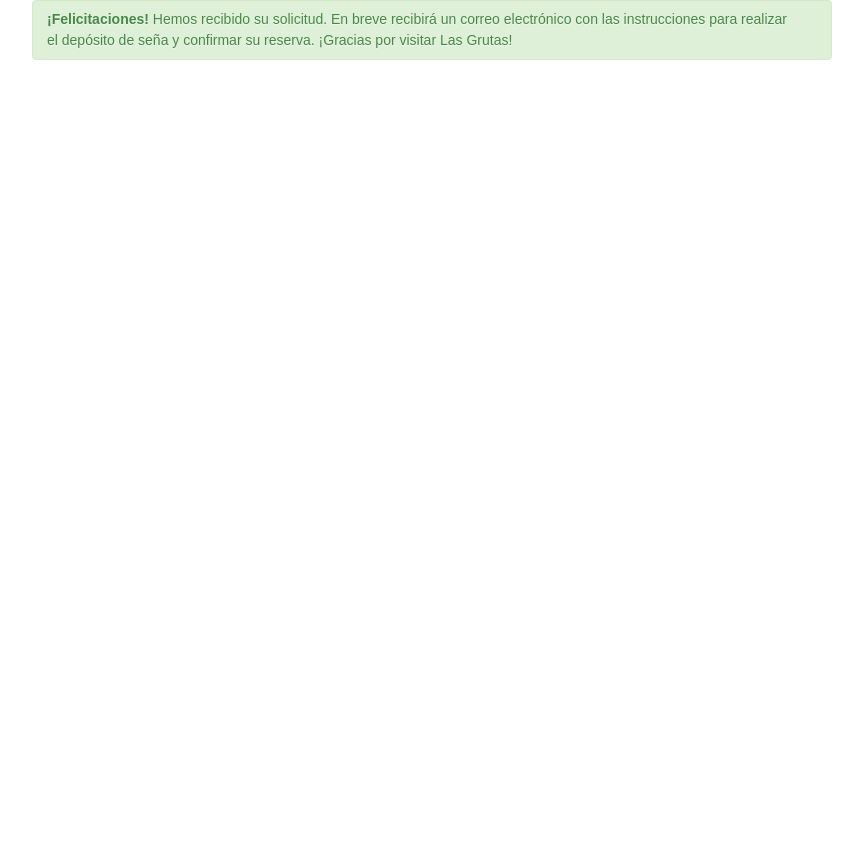
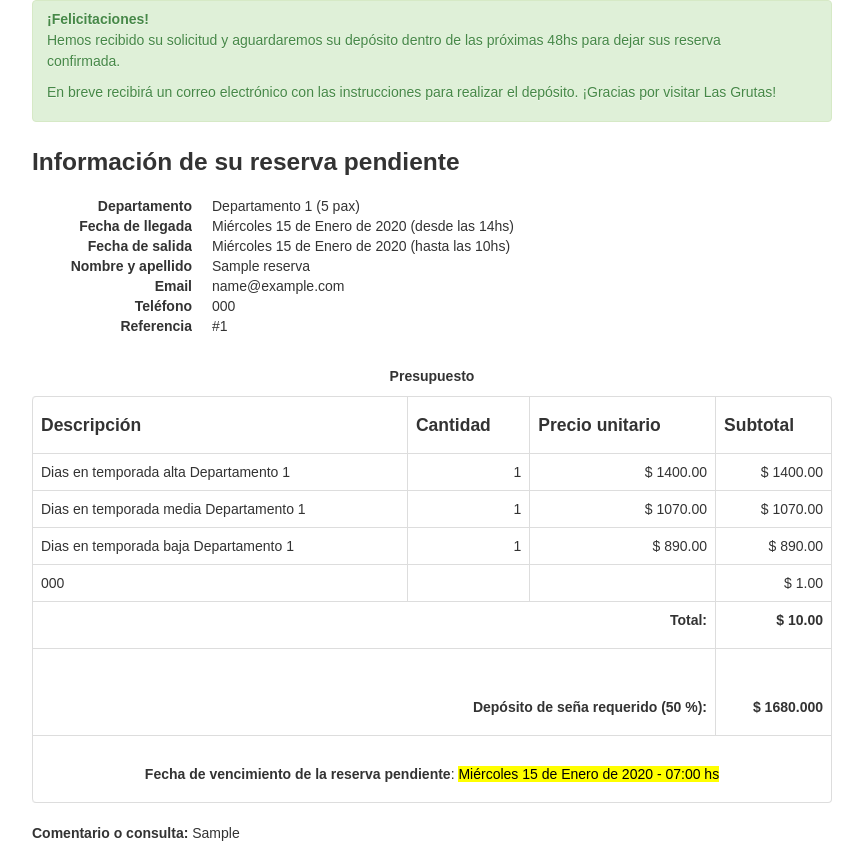
Before and after one commit to mgaitan/lacalma-reservas, a Django app: template lacalma/templates/gracias.html in a window 1280 px wide. Shown: the whole page, without its empty margins (208-1071 px from the left). Before the commit the page ends 60 px from the top, so only its background shows below. Run offline with Django 3.2, Linux system fonts and the light colour scheme; the template is opened without the code that fills it: values that come from a table or form of the project are taken from there, others are empty; data comes from the database, SQL or seed files in the repository; tables that the repository leaves empty hold one stand-in row (values such as "Sample post"); parts of the project's set-up code (start-up, migrations or seed data) failed here and were passed over; some libraries are stand-ins or nearby versions.

Commit message:
un poco de jquery y mas toques a templates

```diff
--- a/lacalma/models.py
+++ b/lacalma/models.py
@@ -55,7 +55,7 @@ class Reserva(TimeStampedModel):
     procedencia = models.CharField(max_length=50, null=True, blank=True, help_text='¿De qué ciudad nos visita?')
     telefono = models.CharField(max_length=50, null=True, blank=True, help_text=u'Por favor, incluya la característica')
     whatsapp = models.BooleanField('Utiliza whatsapp?', default=False)
-    email = models.EmailField(null=True, blank=True, )
+    email = models.EmailField(null=True, blank=True, help_text="Por favor, revise atentamente que su dirección sea la correcta")
     estado = models.CharField(max_length=50, choices=ESTADOS, default=ESTADOS.pendiente)
     como_se_entero = models.CharField(verbose_name=u'¿Cómo conoció La Calma?', max_length=50, choices=ENTERO, null=True, blank=True)
     comentario = models.TextField(verbose_name=u'¿Algún comentario?', null=True, blank=True)
@@ -115,14 +115,13 @@ class Reserva(TimeStampedModel):
         for facturable in self.facturables.all():
             self.costo_total += facturable.monto
 
-
     def calcular_vencimiento(self):
         # fecha vencimiento
         desde = datetime.combine(self.desde, time(14, 0, tzinfo=UTC))
         faltan = int((desde - timezone.now()).total_seconds() / 3600)
         if faltan >= 240:
             # mas de 10 dias?
-            self.fecha_vencimiento_reserva = timezone.now() + timedelta(hours=72)
+            self.fecha_vencimiento_reserva = timezone.now() + timedelta(hours=48)
         else:
             self.fecha_vencimiento_reserva = desde - timedelta(hours=faltan*0.75)
 
--- a/lacalma/templates/as_invoice.html
+++ b/lacalma/templates/as_invoice.html
@@ -56,7 +56,7 @@
 
           {% if reserva.dias_alta %}
           <tr>
-            <td>Dias en temporada alta</td>
+            <td>Dias en temporada alta {{ reserva.departamento.nombre }}</td>
             <td><div class="text-right">{{ reserva.dias_alta }}</div></td>
             <td><div class="text-right">$ {{ reserva.departamento.dia_alta }}</div></td>
             <td><div class="text-right">$ {{ reserva.detalle.alta }}</div></td>
@@ -64,7 +64,7 @@
           {% endif %}
           {% if reserva.dias_media %}
           <tr>
-            <td>Dias en temporada media</td>
+            <td>Dias en temporada media {{ reserva.departamento.nombre }}</td>
             <td><div class="text-right">{{ reserva.dias_media }}</div></td>
             <td><div class="text-right">$ {{ reserva.departamento.dia_media }}</div></td>
             <td><div class="text-right">$ {{ reserva.detalle.media }}</div></td>
@@ -72,7 +72,7 @@
           {% endif %}
           {% if reserva.dias_baja %}
           <tr>
-            <td>Dias en temporada baja</td>
+            <td>Dias en temporada baja {{ reserva.departamento.nombre }}</td>
             <td><div class="text-right">{{ reserva.dias_baja }}</div></td>
             <td><div class="text-right">$ {{ reserva.departamento.dia_baja }}</div></td>
             <td><div class="text-right">$ {{ reserva.detalle.baja }}</div></td>
@@ -100,7 +100,7 @@
             <td><p class="text-right"><strong>$ {{ reserva.costo_total }}</strong></p></td>
           </tr>
 
-
+  {% if reserva.id %}
         <tr>
             <td colspan="3"><p class="text-right" > <br> <br><strong>Depósito de seña requerido ({{ reserva.deposito_requerido.0 }} %): </strong></p></td>
             <td><p class="text-right"><br> <br><strong>$ {{ reserva.deposito_requerido.1 }} </strong></p></td>
@@ -109,17 +109,16 @@
             <td colspan="4"><p class="text-center"><br><strong>Fecha de vencimiento de la reserva pendiente</strong>:  <mark> {{ reserva.fecha_vencimiento_reserva|date:"l j \d\e F \d\e Y - H:i \h\s" }}</mark></p></td>
 
           </tr>
-
+  {% endif %}
 
 
         </tbody>
       </table>
 
 
-      {% if reserva.id %}
+          {% if reserva.id %}
 
                 <p><strong>Comentario o consulta:</strong>
                     {{ reserva.comentario|default:"-" }}</p>
 
-
-      {% endif %}
+          {% endif %}
--- a/lacalma/templates/gracias.html
+++ b/lacalma/templates/gracias.html
@@ -6,8 +6,21 @@
 
                 <div class="alert alert-success" >
 
-    <strong>¡Felicitaciones!</strong> Hemos recibido su solicitud. En breve recibirá un correo electrónico con las instrucciones para realizar el depósito de seña y confirmar su reserva. ¡Gracias por visitar Las Grutas!
+    <strong>¡Felicitaciones!</strong>
+
+    <p>Hemos recibido su solicitud y aguardaremos su depósito dentro de las próximas 48hs para dejar sus reserva confirmada.</p>
+
+    <p>En breve recibirá un correo electrónico con las instrucciones para realizar el depósito. ¡Gracias por visitar Las Grutas!</p>
+
     </div>
+
+    {% if reserva %}
+    <h3>Información de su reserva pendiente</h3>
+
+         {% include "as_invoice.html" %}
+
+
+    {% endif %}
 
 
     {% endblock body %}
--- a/lacalma/views.py
+++ b/lacalma/views.py
@@ -72,7 +72,7 @@ class ReservaWizard(SessionWizardView):
                                    bcc=['info@lacalma-lasgrutas.com.ar'])
             msg.attach_alternative(mail_html, "text/html")
             msg.send()
-
+            self.request.session['reserva_reciente'] = reserva.id
             return redirect('/gracias/')
         else:
             mp = mercadopago.MP(settings.MP_CLIENT_ID, settings.MP_CLIENT_SECRET)
@@ -112,7 +112,9 @@ class ReservaWizard(SessionWizardView):
 
 
 def gracias(request):
-    return render(request, 'gracias.html', {'gracias': True})
+    reserva_id = request.session.pop('reserva_reciente', None)
+    reserva = Reserva.objects.get(id=reserva_id) if reserva_id else None
+    return render(request, 'gracias.html', {'gracias': True, 'reserva': reserva})
 
 
 @staff_member_required
```
Also changed, not shown: lacalma/forms.py (+4 -4 lines), lacalma/templates/step_datos.html (+37 -2 lines).
